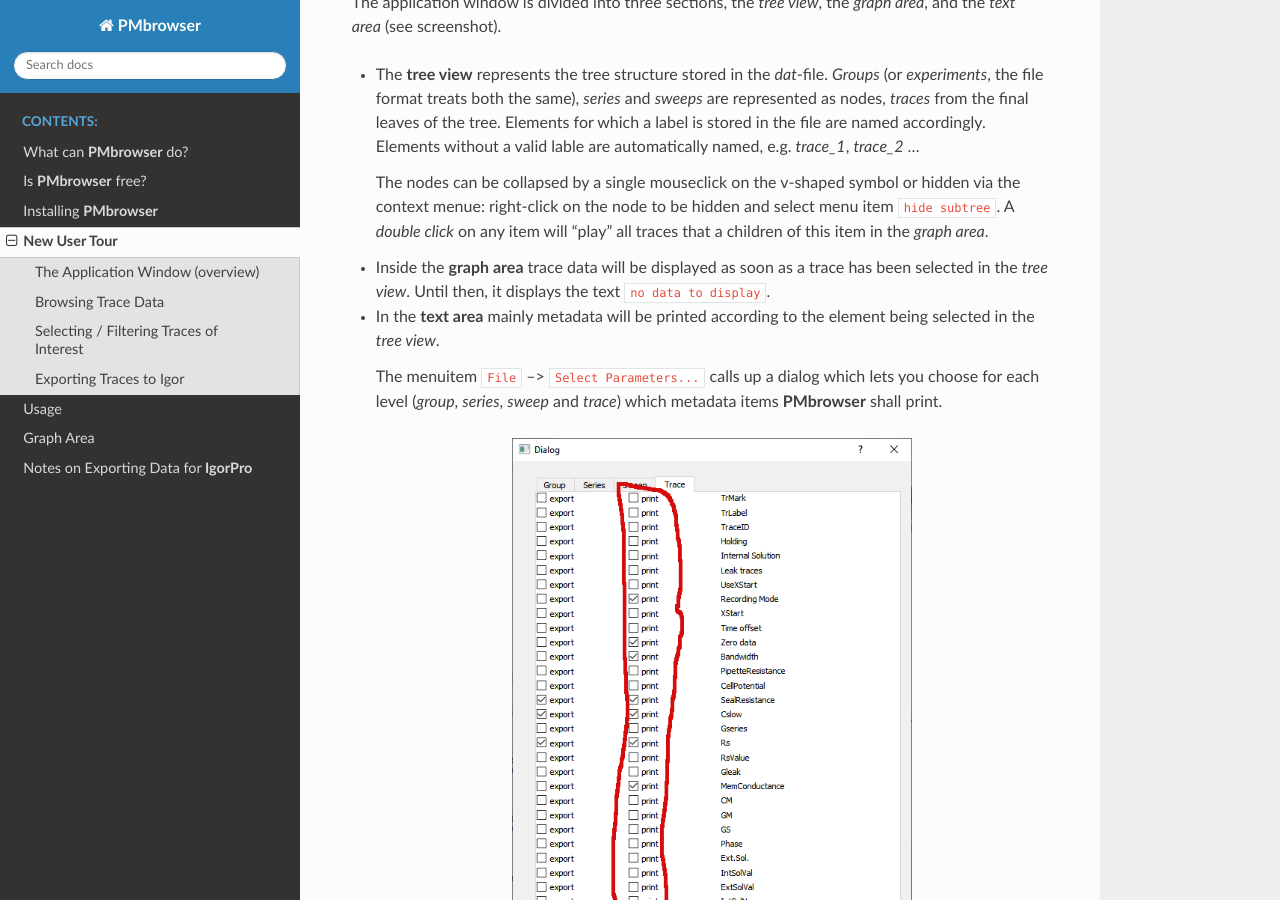
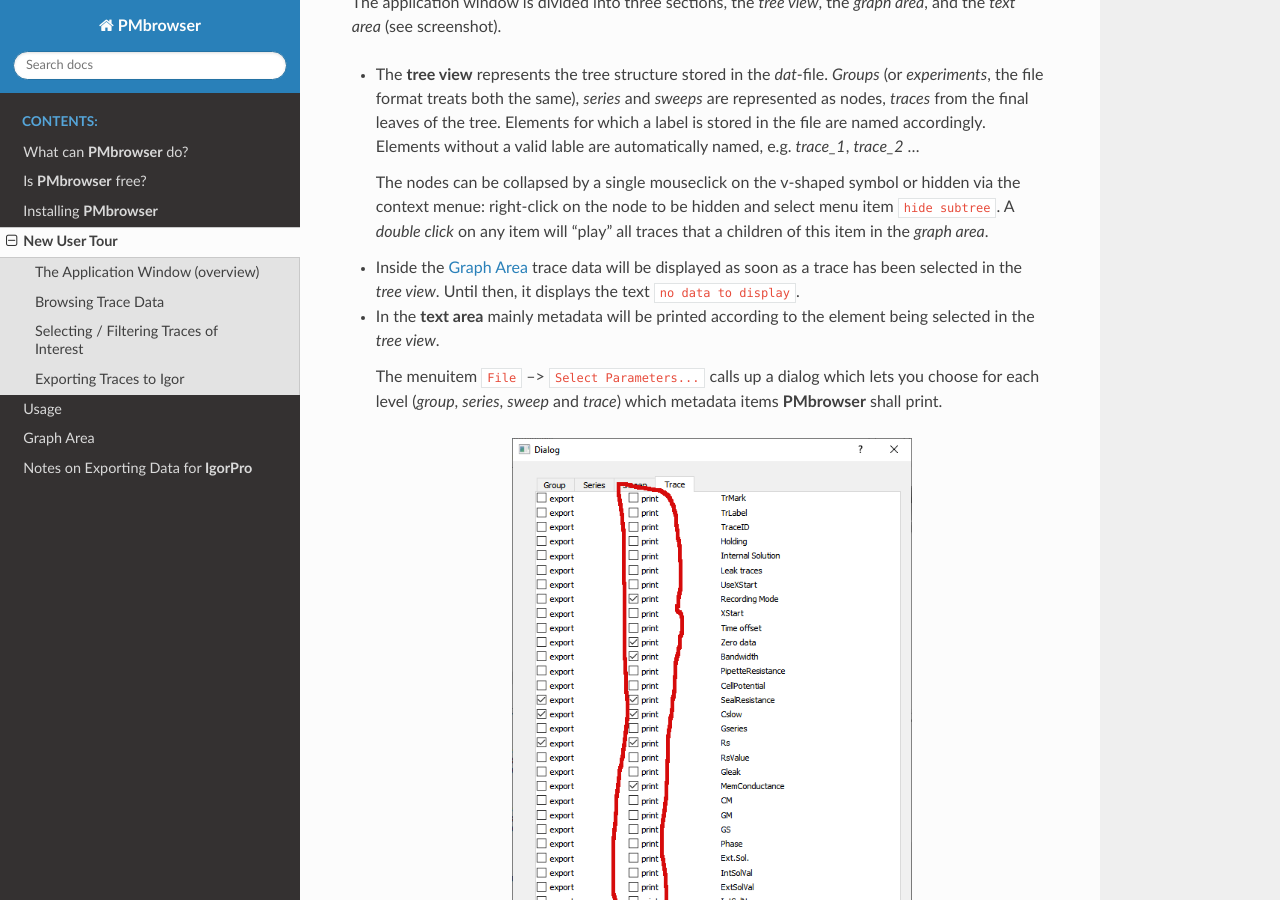
Before and after one commit to ChrisHal/PMbrowser, a Sphinx documentation site: the page built from doc/usage/new_user_tour.rst, in a window 1280 px wide and 900 px high, scrolled down 864 px. Built offline with Sphinx 7.4.7 and the Read the Docs theme 2.0.0, drawn with Linux system fonts in a browser that asks for light colours; part of the change alters nothing that is shown.

```diff
--- a/doc/usage/displayarea.rst
+++ b/doc/usage/displayarea.rst
@@ -1,7 +1,7 @@
 .. _grapharea-label:
 
 Graph Area
-############
+##########
 
 Here, the traces are displayed.
 
--- a/doc/usage/new_user_tour.rst
+++ b/doc/usage/new_user_tour.rst
@@ -33,7 +33,7 @@ The application window is divided into three sections, the *tree view*, the *gra
   hidden and select menu item ``hide subtree``.
   A *double click* on any item will "play" all traces that a children of this item in the *graph area*.
 
-* Inside the **graph area** trace data will be displayed as soon as a trace has been selected in the *tree view*.
+* Inside the :ref:`grapharea-label` trace data will be displayed as soon as a trace has been selected in the *tree view*.
   Until then, it displays the text ``no data to display``.
 
 * In the **text area** mainly metadata will be printed according to the element being selected in the *tree view*.
```
